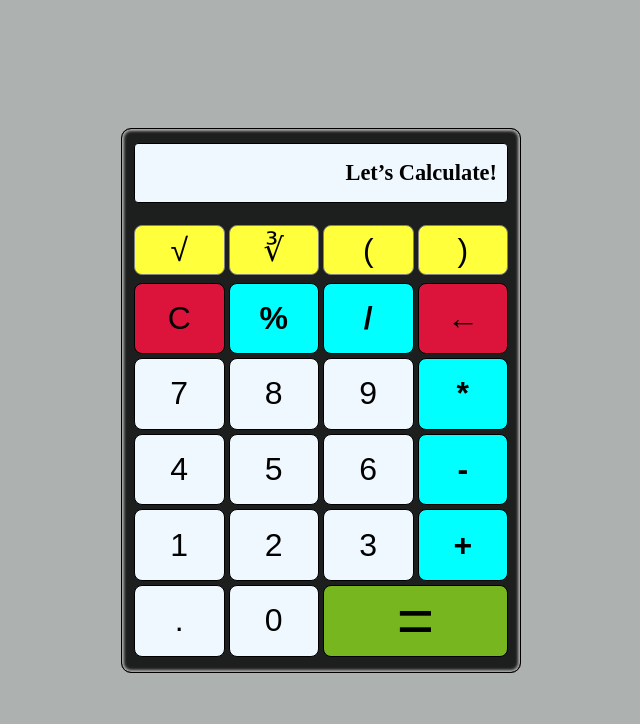
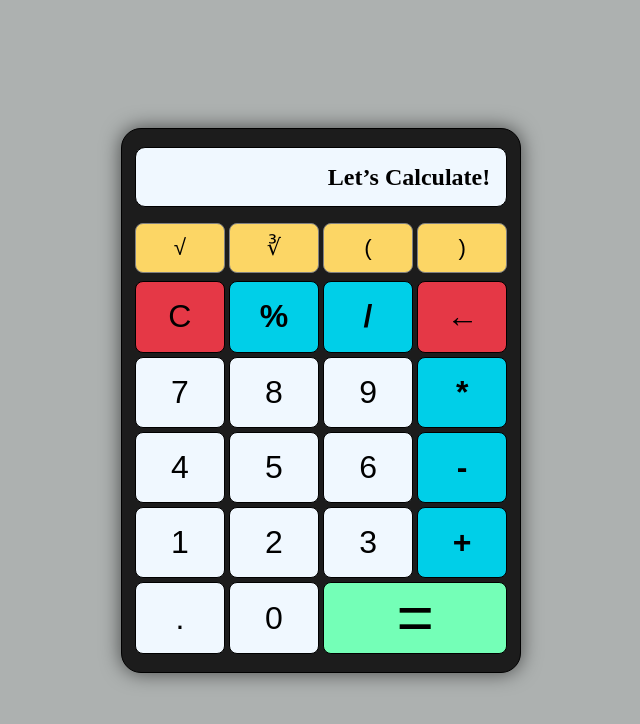
Before and after one commit to pranjul-jangra/Calculator, a plain HTML site: page index.html in a window 1280 px wide. Shown: the whole page, without its empty margins (319-959 px from the left). Drawn offline with Linux system fonts and the light colour scheme.

Commit message:
improved style & added tabbing

```diff
--- a/script.js
+++ b/script.js
@@ -41,6 +41,11 @@ function compute() { // function for computing result
         const result = eval(secondaryDisplay.textContent);
         if (result === Infinity) {       //handling division by zero
             showPopup('Invalid format: Division by zero');
+            assignToDisplay('Let’s Calculate!', '');
+            return;
+
+        }else if(isNaN(result)){      // handling NaN
+            showPopup("NaN: Expression can't be computed");
             assignToDisplay('Let’s Calculate!', '');
             return;
         }
--- a/style.css
+++ b/style.css
@@ -2,7 +2,6 @@
     margin: 0;
     padding: 0;
     box-sizing: border-box;
-    user-select: none;
 }
 
 body,
@@ -20,11 +19,11 @@ html {
     width: 400px;
     min-height: 545px;
     aspect-ratio: 1/1;
-    padding: 8px 12px;
-    border-radius: 10px;
-    background-color: rgba(0, 0, 0, 0.833);
+    padding: 0.8rem;
+    border-radius: 20px;
+    background-color: #1c1c1c;
     border: 1px solid black;
-    box-shadow: inset 0 0 3px 2px #b3b3b3;
+    box-shadow: 0 0 20px rgba(0, 0, 0, 0.6);
 }
 
 #display {
@@ -33,16 +32,17 @@ html {
     display: flex;
     justify-content: right;
     align-items: center;
-    padding-inline: 10px;
-    margin-bottom: 22px;
     margin-top: 6px;
-    font-size: 1.4rem;
-    font-weight: 600;
     border: 1px solid black;
-    border-radius: 4px;
     background-color: aliceblue;
     overflow: hidden;
-    text-wrap: nowrap;
+    white-space: nowrap;
+    font-size: 1.5rem;
+    font-weight: 600;
+    padding: 1rem;
+    border-radius: 10px;
+    margin-bottom: 1rem;
+
 }
 
 .roots {
@@ -52,8 +52,13 @@ html {
     margin-bottom: 8px;
     & > button {
         line-height: 3rem;
-        background: rgb(255, 255, 59);
+        background-color: #fcd665;
         border: 1px solid grey;
+        font-size: 1.4rem;
+
+        &:hover{
+            background-color: #ebc247;
+        }
     }
 }
 
@@ -68,14 +73,17 @@ html {
 
 .clearOne,
 .clearAll {
-    background-color: crimson;
+    background-color: #e53846;
+    &:hover{
+        background-color: #ce2130;
+    }
 }
 
 .equalTo {
     grid-column: span 2;
     font-size: 4rem;
     line-height: 2rem;
-    background-color: rgba(108, 165, 23, 0.758);
+    background-color: #53c783;
     filter: brightness(1.4);
 }
 
@@ -90,16 +98,28 @@ button {
     border: 1px solid black;
     cursor: pointer;
     font-family: 'Poppins', sans-serif;
+    transition: all 0.1s ease;
+
+    &:hover{
+        background-color: rgb(135, 194, 194);
+    }
+
+    &:active {
+        transform: scale(0.95);
+    }
+
+    &:focus-visible{
+        outline: 1px solid white;
+        outline-offset: 0.5px;
+    }
 }
 
 button.operators {
-    background-color: cyan;
     font-weight: 600;
-}
-button:active {
-    transform: scale(0.95);
-    outline: 1px solid cyan;
-    outline-offset: 1px;
+    background-color: #00cfe8;
+    &:hover{
+        background-color: #00b1c5;
+    }
 }
 
 .scDisplay {
```
